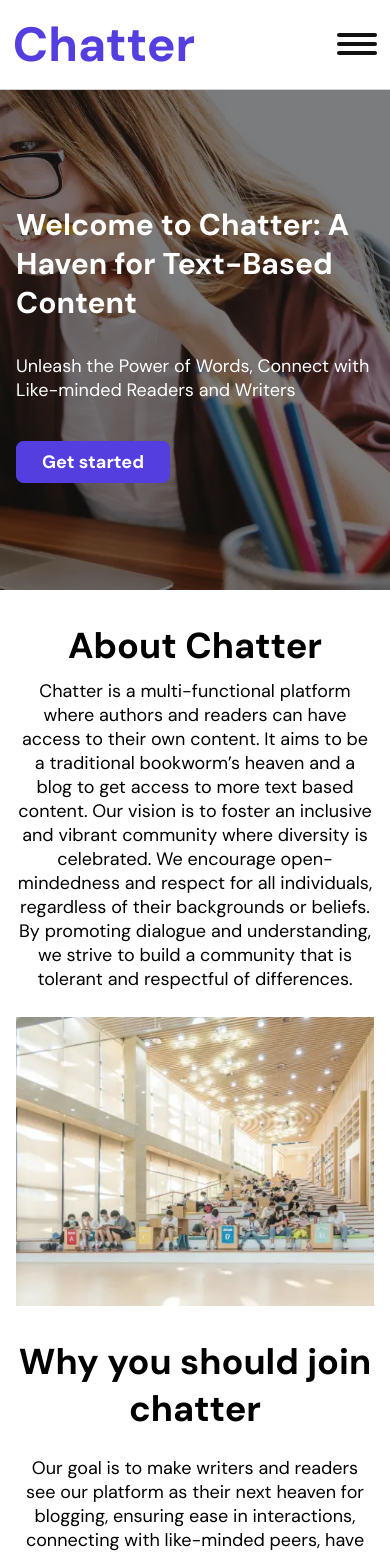
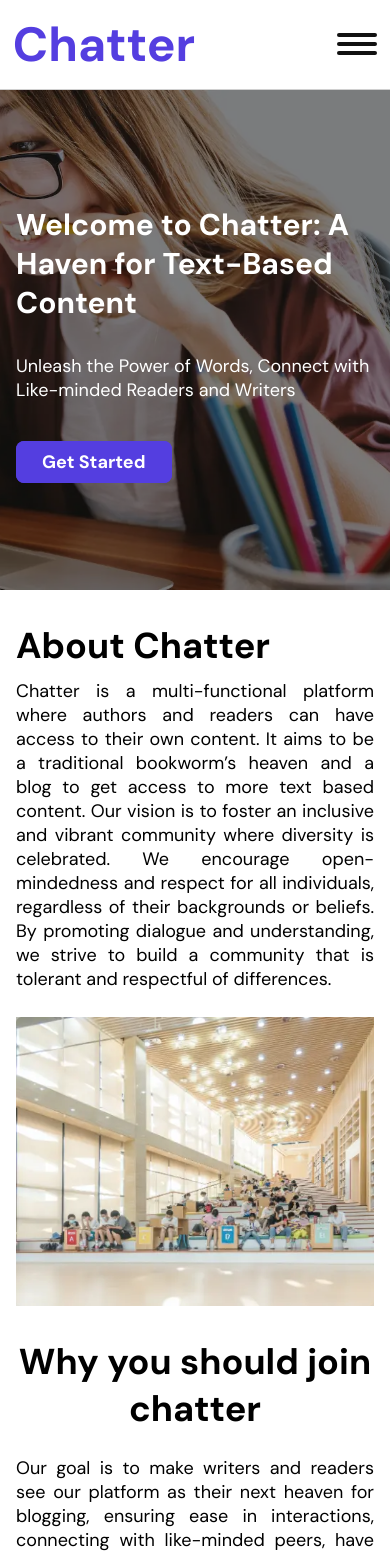
Before and after one commit to okhuaroboosayuki/chatter, a React (Create React App) app: page / in a window 390 px wide. Shown: the top 1555 px of the page. Built offline with nearby package versions, Linux system fonts and the light colour scheme; no server answers.

Commit message:
added 'text-align: justify;' to p tags

```diff
--- a/src/styles/scss/landing-page.scss
+++ b/src/styles/scss/landing-page.scss
@@ -117,6 +117,7 @@
         padding: 0.5rem 25px;
         border-radius: 0.5rem;
         text-align: center;
+        text-transform: capitalize;
         transition: all 0.5s ease-in-out;
         border: 0.0625rem solid var(--btn-color);
         background-color: var(--btn-color);
@@ -650,7 +651,7 @@
                     margin-bottom: 10px;
 
                     h2 {
-                        text-align: center;
+                        text-align: justify;
                         margin-bottom: 10px;
                     }
 
@@ -836,6 +837,7 @@
 
                 p {
                     width: 100%;
+                    text-align: justify;
                 }
 
                 .avatar_name {
@@ -902,7 +904,7 @@
                 .top {
                     p {
                         width: 770px;
-                        text-align: center;
+                        text-align: justify;
                     }
                 }
             }
@@ -949,7 +951,7 @@
                     }
 
                     p {
-                        text-align: center;
+                        text-align: justify;
                     }
                 }
 
```
